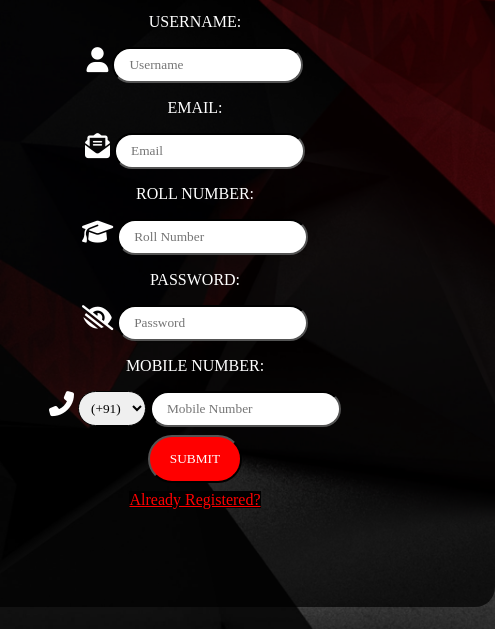
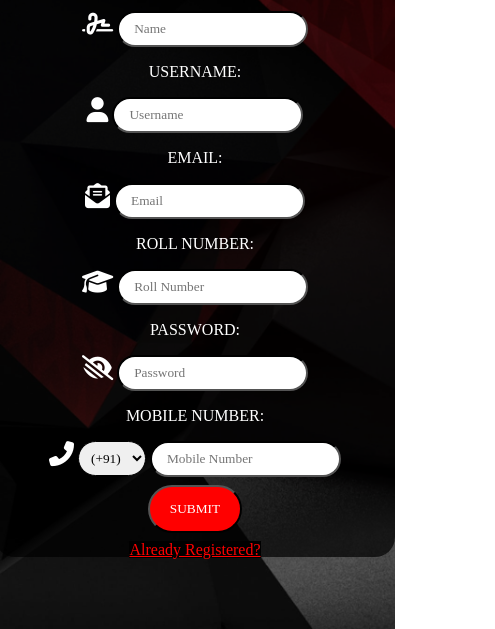
Before and after one commit to Infinito0/Infinito0.github.io, a plain HTML site: page register.html in a window 390 px wide. Shown: the part 215-844 px from the top of the page, 495 px wide, since content can reach past the window. Drawn offline with Linux system fonts and the light colour scheme.

Commit message:
responsivecorrection#1

```diff
--- a/register.css
+++ b/register.css
@@ -1,3 +1,4 @@
+
 *
 {
     box-sizing: border-box;
@@ -80,4 +81,27 @@ i
 i:hover
 {
     color: red;
+
 }
+@media screen and (max-width:500px)
+{
+    *
+    {
+        box-sizing: border-box;
+        font-family: proxima nova;
+    }
+    .container
+    {
+        position: absolute;
+        top: 50%;
+        left: 50%;
+        transform: translate(-50% , -50%);
+        width: 400px;
+        height: 700px;
+        box-sizing: border-box;
+        background: rgba(0, 0, 0, 0.7);
+        padding: 40px;
+        border-radius: 20px;
+    }
+
+}
```
